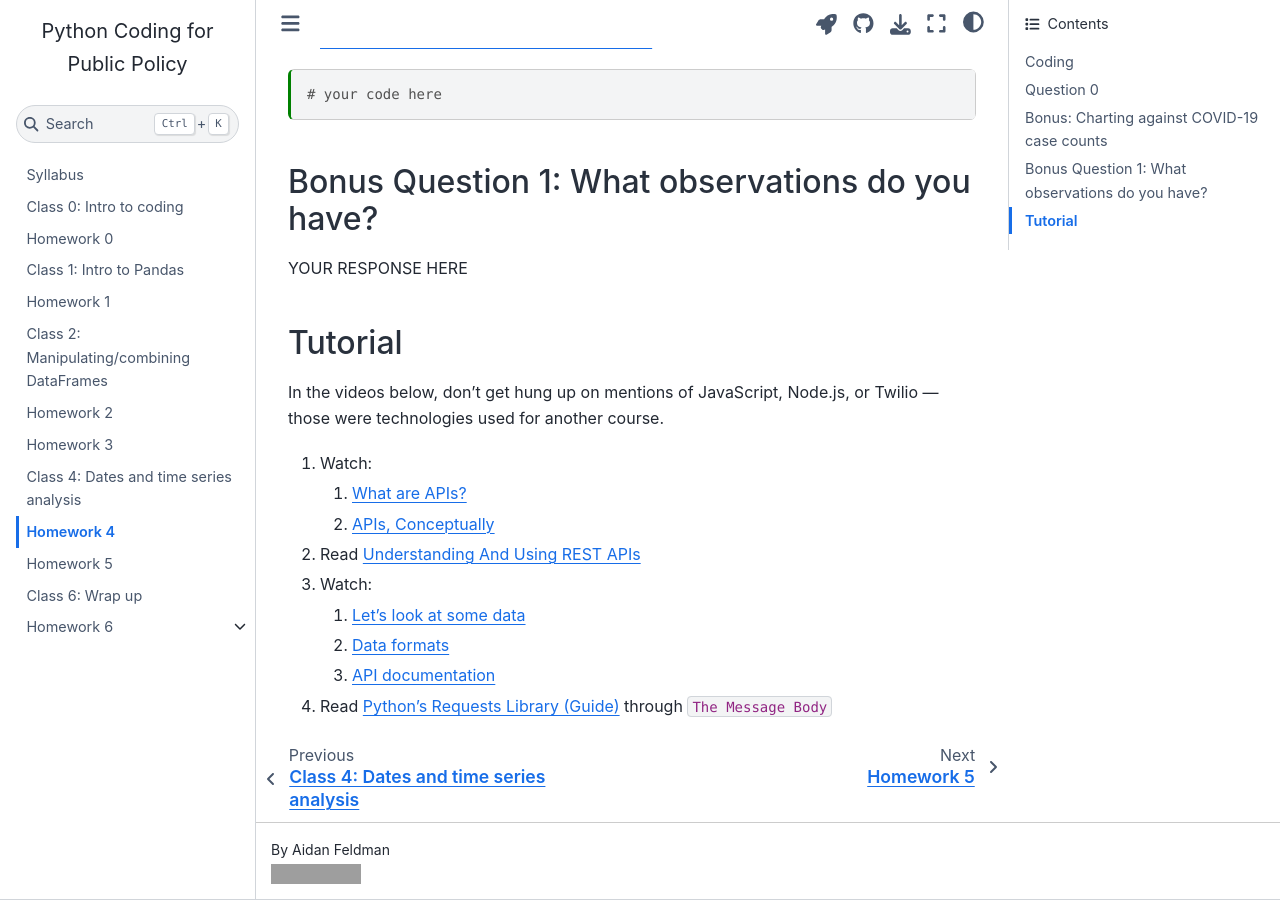
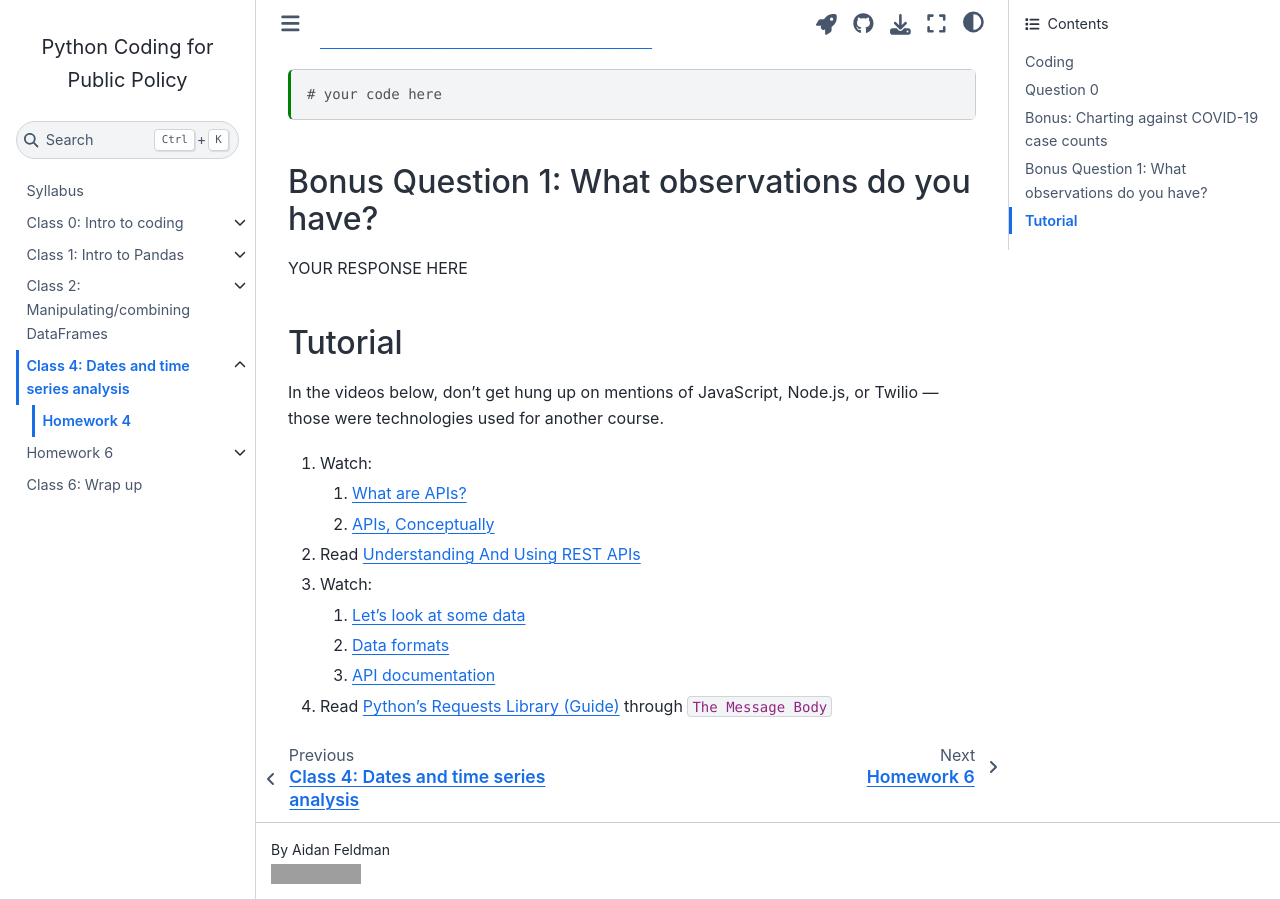
Before and after one commit to afeld/python-public-policy, a Jupyter Book: the page built from hw_4.ipynb, in a window 1280 px wide and 900 px high, scrolled down 5483 px. Built offline with Jupyter Book 1.0.4 settings and Sphinx 7.4.7 and the Sphinx Book theme 1.1.4, drawn with Linux system fonts in a browser that asks for light colours; pages that are not in the unit, such as notebooks, are missing from menus; comment, search, counter and statistics services are not loaded; some of the changed lines change nothing that is shown; grey boxes are pictures that could not be loaded.

Commit message:
nest homeworks under corresponding classes in navigation

```diff
--- a/_toc.yml
+++ b/_toc.yml
@@ -4,20 +4,26 @@
   - file: syllabus
     title: Syllabus
   - file: lecture_0
-  - file: hw_0
+    sections:
+      - file: hw_0
   - file: lecture_1
-  - file: hw_1
+    sections:
+      - file: hw_1
   - file: lecture_2
-  - file: hw_2
+    sections:
+      - file: hw_2
   - file: lecture_3
-  - file: hw_3
+    sections:
+      - file: hw_3
   - file: lecture_4
-  - file: hw_4
+    sections:
+      - file: hw_4
   - file: lecture_5
-  - file: hw_5
-  - file: lecture_6
+    sections:
+      - file: hw_5
   - file: hw_6
     sections:
       - file: hw_6/creepy_crawly.ipynb
       - file: hw_6/lead.ipynb
       - file: hw_6/universities.ipynb
+  - file: lecture_6
```
